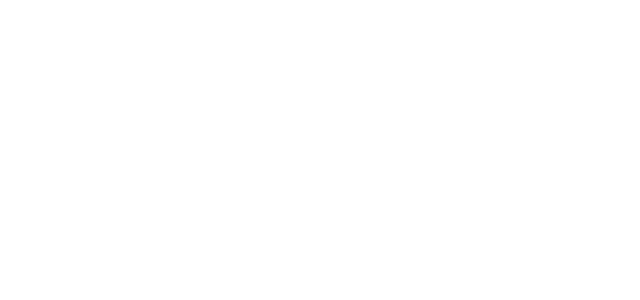
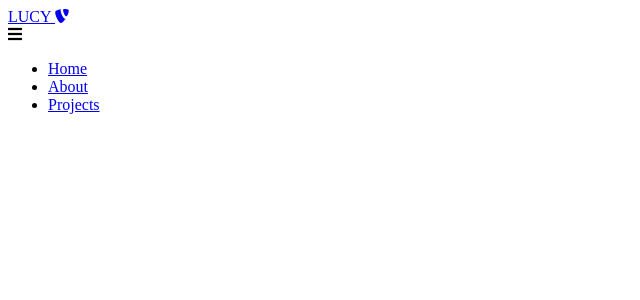
Before and after one commit to Lkochar19/react-portfolio, a React (Create React App) app: page / in a window 1280 px wide. Shown: the top 300 px of the page, without its empty margins (0-640 px from the left). Built offline with nearby package versions, Linux system fonts and the light colour scheme.

Commit message:
navbar skeleton

```diff
--- a/public/index.html
+++ b/public/index.html
@@ -15,7 +15,12 @@
       user's mobile device or desktop. See https://developers.google.com/web/fundamentals/web-app-manifest/
     -->
     <link rel="manifest" href="%PUBLIC_URL%/manifest.json" />
-    <script src="https://kit.fontawesome.com/37a9b5911c.js" crossorigin="anonymous"></script>
+    <link
+      rel="stylesheet"
+      href="https://use.fontawesome.com/releases/v5.13.1/css/all.css"
+      integrity="sha384-xxzQGERXS00kBmZW/6qxqJPyxW3UR0BPsL4c8ILaIWXva5kFi7TxkIIaMiKtqV1Q"
+      crossorigin="anonymous"
+    />
     <!--
       Notice the use of %PUBLIC_URL% in the tags above.
       It will be replaced with the URL of the `public` folder during the build.
--- a/src/App.jsx
+++ b/src/App.jsx
@@ -1,5 +1,5 @@
 import React from 'react'
-import navbar from './components/navbar'
+import Navbar from './components/Navbar'
 import { BrowserRouter as Router, Routes, Route } from 'react-router-dom'
 import './App.css'
 
@@ -7,7 +7,7 @@ function App() {
   return (
     <>
     <Router>
-      <navbar />
+      <Navbar />
       <Routes>
         <Route path='/' exact />
       </Routes>
--- a/src/components/navbar.jsx
+++ b/src/components/navbar.jsx
@@ -1,19 +1,46 @@
 import React, {useState} from 'react';
 import { Link } from 'react-router-dom';
 
-function navbar() {
+function Navbar() {
+  const [click,setClick] = useState(false)
+
+  const handleClick = () => setClick(!click)
+  const closeMobileMenu = () => setClick(false)
   return (
     <>
         <nav className="navbar">
             <div className="navbar-container">
-                <Link to='/' className="navbar-logo">TRVL</Link>
-                <div className='menu-icon'>
+                <Link to='/' className="navbar-logo">
+                  LUCY <i className='fab fa-typo3' />
+                </Link>
+                <div className='menu-icon' onClick={handleClick}>
+                  <i className={click ? 'fas fa-times' : 'fas fa-bars'} />
+                </div>
+                <ul className={click ? 'nav-menu active' : 'nav-menu'}>
 
-                </div>
+                  <li className='nav-item'>
+                    <Link to='/' className='nav-links' onClick={closeMobileMenu}>
+                      Home
+                    </Link>
+                  </li>
+
+                  <li className='nav-item'>
+                    <Link to='/about' className='nav-links' onClick={closeMobileMenu}>
+                      About
+                    </Link>
+                  </li>
+
+                  <li className='nav-item'>
+                    <Link to='/projects' className='nav-links' onClick={closeMobileMenu}>
+                      Projects
+                    </Link>
+                  </li>
+                </ul>
+
             </div>
         </nav>
     </>
   )
 }
 
-export default navbar
+export default Navbar
```
